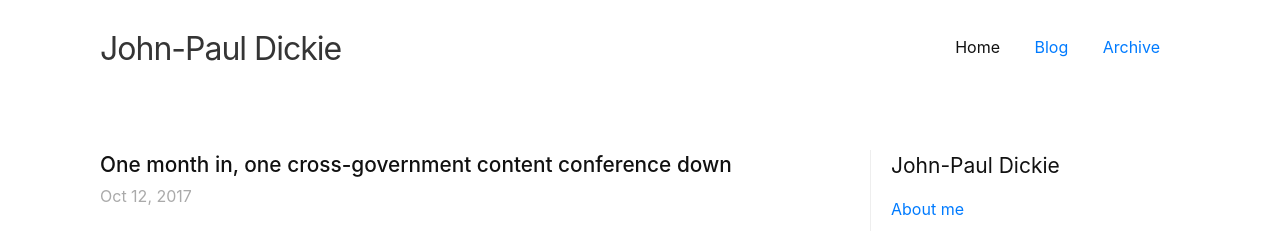
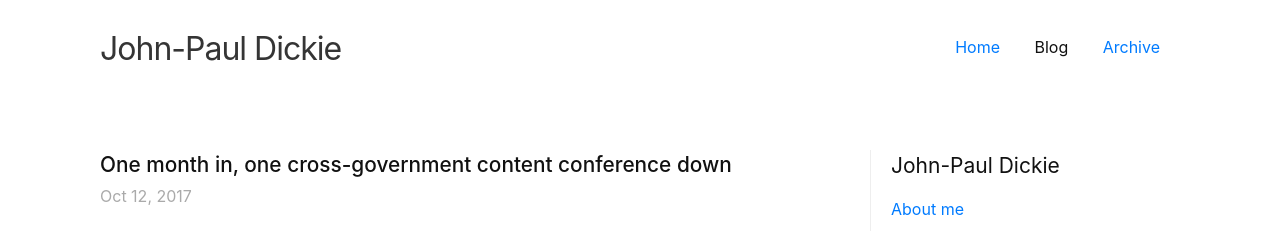
Before and after one commit to johnpauldickie/johnpauldickie.github.io, a Jekyll site: the page built from blog/index.html, in a window 1280 px wide. Shown: the top 231 px of the page. Built offline with Jekyll 4.4.1, drawn with Linux system fonts in a browser that asks for light colours; the list of posts is cut into pages by our own code.

Commit message:
Revert "Adding wildcard for navigation"

```diff
--- a/_includes/header.html
+++ b/_includes/header.html
@@ -16,8 +16,8 @@
       </label>
 
       <div class="trigger">
-        <a href="/" class="page-link {% if page.url != "/blog/*" and page.url != "/archive" %}active{% endif %}">Home</a>
-             <a href="/blog" class="page-link {% if page.url == "/blog/*" %}active{% endif %}">Blog</a>
+        <a href="/" class="page-link {% if page.url != "/blog/" and page.url != "/archive" %}active{% endif %}">Home</a>
+             <a href="/blog" class="page-link {% if page.url == "/blog/" %}active{% endif %}">Blog</a>
              <a href="/archive" class="page-link {% if page.url == "/archive" %}active{% endif %}">Archive</a>
       </div>
     </nav>
```
